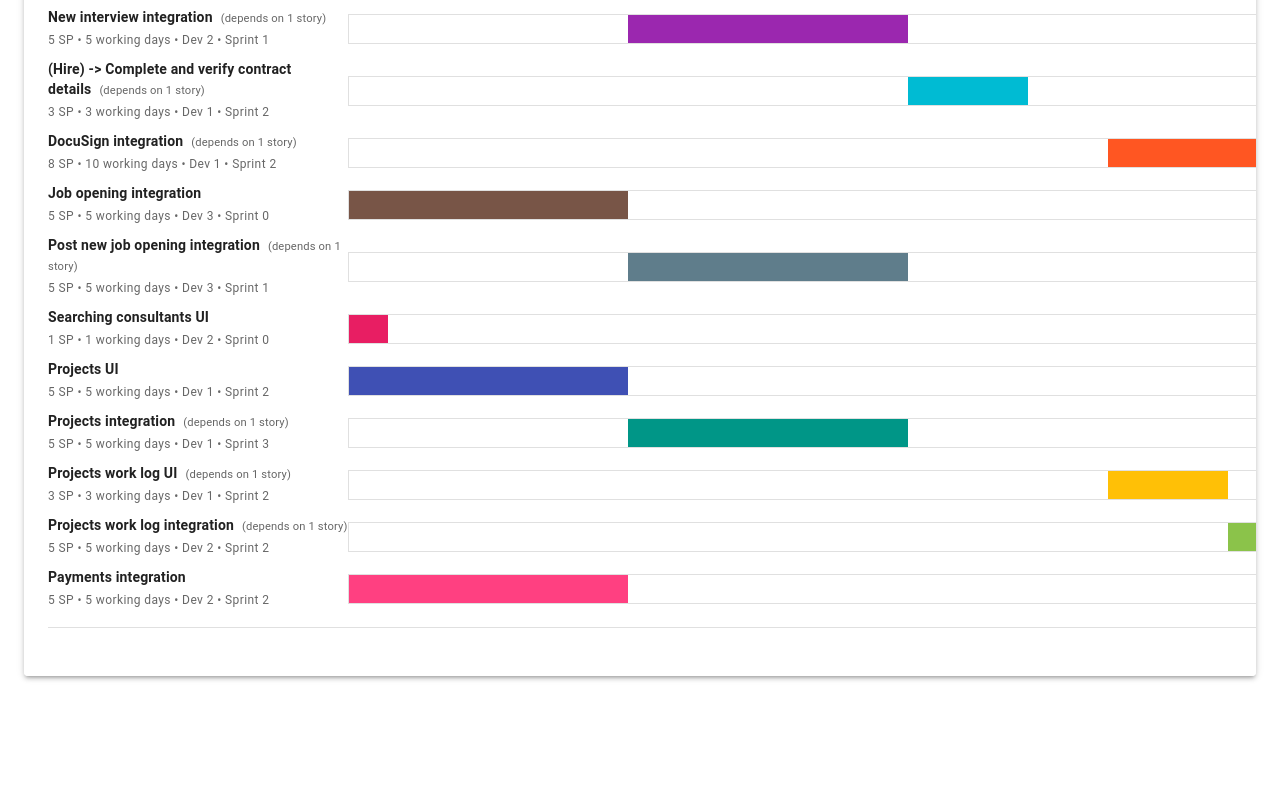
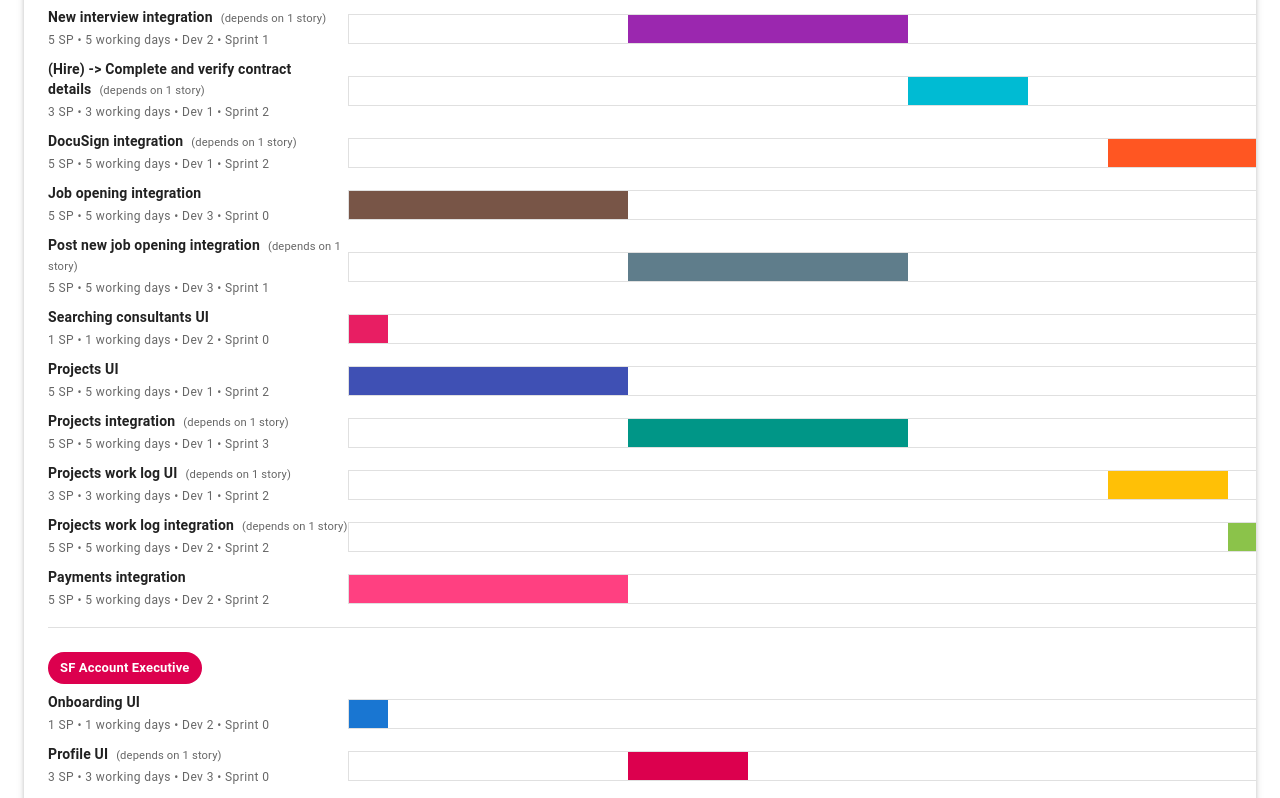
Before and after one commit to joaquinarcadia/gant_diagram_cc, a React (Vite) app: page / in a window 1280 px wide. Shown: the part 620-1418 px from the top of the page. Before the commit the page ends 1328 px from the top, so only its background shows below. Built offline with nearby package versions, Linux system fonts and the light colour scheme.

Commit message:
add sf account executive stories and update types

```diff
--- a/src/App.tsx
+++ b/src/App.tsx
@@ -24,6 +24,12 @@ const theme = createTheme({
     },
 });
 
+const PRIORITIES = {
+    LOW: "low",
+    MEDIUM: "medium",
+    HIGH: "high",
+} as const;
+
 interface UserStory {
     id: string;
     title: string;
@@ -31,6 +37,7 @@ interface UserStory {
     minSP: number;
     maxSP: number;
     dependencies: string[];
+    priority: (typeof PRIORITIES)[keyof typeof PRIORITIES] | null;
 }
 
 // User stories data
@@ -43,6 +50,7 @@ const userStories: UserStory[] = [
         minSP: 3,
         maxSP: 5,
         dependencies: [],
+        priority: null,
     },
     {
         id: "consultant-job-integration",
@@ -51,6 +59,7 @@ const userStories: UserStory[] = [
         minSP: 5,
         maxSP: 8,
         dependencies: ["consultant-job-ui"],
+        priority: null,
     },
     {
         id: "consultant-payments",
@@ -59,6 +68,7 @@ const userStories: UserStory[] = [
         minSP: 5,
         maxSP: 8,
         dependencies: [],
+        priority: null,
     },
 
     // Epic: Client
@@ -69,6 +79,7 @@ const userStories: UserStory[] = [
         minSP: 5,
         maxSP: 8,
         dependencies: [],
+        priority: null,
     },
     {
         id: "client-new-interview",
@@ -77,6 +88,7 @@ const userStories: UserStory[] = [
         minSP: 5,
         maxSP: 8,
         dependencies: ["client-interviews"],
+        priority: null,
     },
     {
         id: "client-hire-contract",
@@ -85,14 +97,16 @@ const userStories: UserStory[] = [
         minSP: 3,
         maxSP: 3,
         dependencies: ["client-new-interview"],
+        priority: null,
     },
     {
         id: "client-docusign",
         title: "DocuSign integration",
         epic: "Client",
-        minSP: 8,
+        minSP: 5,
         maxSP: 8,
         dependencies: ["client-hire-contract"],
+        priority: null,
     },
     {
         id: "client-job-integration",
@@ -101,6 +115,7 @@ const userStories: UserStory[] = [
         minSP: 5,
         maxSP: 8,
         dependencies: [],
+        priority: null,
     },
     {
         id: "client-post-job",
@@ -109,6 +124,7 @@ const userStories: UserStory[] = [
         minSP: 5,
         maxSP: 8,
         dependencies: ["client-job-integration"],
+        priority: null,
     },
     {
         id: "client-search-ui",
@@ -117,6 +133,7 @@ const userStories: UserStory[] = [
         minSP: 1,
         maxSP: 1,
         dependencies: [],
+        priority: null,
     },
     {
         id: "client-projects-ui",
@@ -125,6 +142,7 @@ const userStories: UserStory[] = [
         minSP: 5,
         maxSP: 5,
         dependencies: [],
+        priority: null,
     },
     {
         id: "client-projects-integration",
@@ -133,6 +151,7 @@ const userStories: UserStory[] = [
         minSP: 5,
         maxSP: 8,
         dependencies: ["client-projects-ui"],
+        priority: null,
     },
     {
         id: "client-worklog-ui",
@@ -141,6 +160,7 @@ const userStories: UserStory[] = [
         minSP: 3,
         maxSP: 5,
         dependencies: ["client-projects-integration"],
+        priority: null,
     },
     {
         id: "client-worklog-integration",
@@ -149,6 +169,7 @@ const userStories: UserStory[] = [
         minSP: 5,
         maxSP: 8,
         dependencies: ["client-worklog-ui"],
+        priority: null,
     },
     {
         id: "client-payments",
@@ -157,6 +178,62 @@ const userStories: UserStory[] = [
         minSP: 5,
         maxSP: 8,
         dependencies: [],
+        priority: null,
+    },
+    //Epic: SF Account Executive
+    {
+        id: "sf-account-executive-onboarding-ui",
+        title: "Onboarding UI",
+        epic: "SF Account Executive",
+        minSP: 1,
+        maxSP: 3,
+        dependencies: [],
+        priority: null,
+    },
+    {
+        id: "sf-account-executive-profile-ui",
+        title: "Profile UI",
+        epic: "SF Account Executive",
+        minSP: 3,
+        maxSP: 5,
+        dependencies: ["sf-account-executive-onboarding-ui"],
+        priority: null,
+    },
+    {
+        id: "sf-account-executive-profile-integration",
+        title: "Profile integration",
+        epic: "SF Account Executive",
+        minSP: 5,
+        maxSP: 8,
+        dependencies: ["sf-account-executive-profile-ui"],
+        priority: null,
+    },
+    {
+        id: "sf-account-executive-searching-consultants-ui",
+        title: "Searching consultants UI",
+        epic: "SF Account Executive",
+        minSP: 1,
+        maxSP: 1,
+        dependencies: [],
+        priority: null,
+    },
+    {
+        id: "sf-account-executive-interview-ui",
+        title: "Interview UI",
+        epic: "SF Account Executive",
+        minSP: 3,
+        maxSP: 5,
+        dependencies: ["sf-account-executive-searching-consultants-ui"],
+        priority: null,
+    },
+    {
+        id: "sf-account-executive-interview-integration",
+        title: "Interview integration",
+        epic: "SF Account Executive",
+        minSP: 5,
+        maxSP: 8,
+        dependencies: ["sf-account-executive-interview-ui"],
+        priority: null,
     },
 ];
 
```
